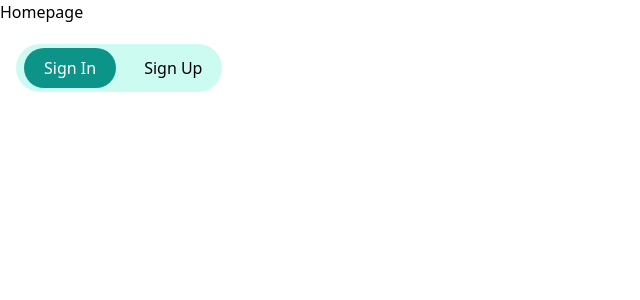
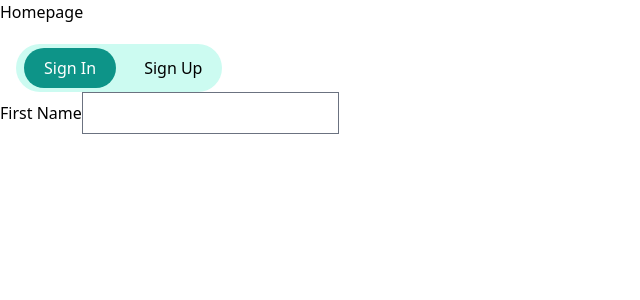
Before and after one commit to Sdqumar/vtu, a Next.js app: page / in a window 1280 px wide. Shown: the top 300 px of the page, without its empty margins (0-640 px from the left). Built offline with nearby package versions, Linux system fonts and the light colour scheme.

Commit message:
input component

```diff
--- a/components/Home/SignUp.tsx
+++ b/components/Home/SignUp.tsx
@@ -1,15 +1,45 @@
+import React, { useState } from "react";
+import { useForm } from "react-hook-form";
 import Button from "../global/Button";
-import { useState } from "react";
+import Input from "../global/input";
+
+type signup ={
+    firstName:string;
+    lastName:string;
+    email:string;
+    password:string;
+    phoneNumber:number;
+}
+
 const SignUp = () => {
-    const [active,setActive]=useState(false);
+    const [active, setActive] = useState(false);
+    const [loading, setLoading] = useState(false);
+
+    const {
+        handleSubmit,
+        register,
+        setValue,
+        getValues,
+        formState: { errors },
+      } = useForm<signup>();
 
     return (
-        <div className="">
-            <div className="mt-5 bg-primary-100 max-w-fit  py-1  flex justify-center rounded-3xl ml-4">
-                <Button title="Sign In" active={!active} onClick={()=>{setActive(false)}} />
-                <Button title="Sign Up" active={active} onClick={()=>{setActive(true)}}/>
-            </div>
-        </div>
+        <main className="">
+            <section className="mt-5 bg-primary-100 max-w-fit  py-1  flex justify-center rounded-3xl ml-4">
+                <Button title="Sign In" active={!active} onClick={() => { setActive(false) }} />
+                <Button title="Sign Up" active={active} onClick={() => { setActive(true) }} />
+            </section>
+
+            <section>
+                <div>
+                    <Input
+                     register={register}
+                     name="firstName"
+                     label="First Name"
+                     errors={errors}/>
+                </div>
+            </section>
+        </main>
     );
 };
 export default SignUp;
--- /dev/null
+++ b/components/global/error.tsx
@@ -0,0 +1,7 @@
+type errorProps = {
+    message: string;
+  };
+
+export default function Errror({ message }: errorProps) {
+    return <p className="text-red-600 mt-2">{message.toLowerCase()}</p>;
+  }
--- /dev/null
+++ b/components/global/input.tsx
@@ -0,0 +1,40 @@
+import { UseFormRegister } from "react-hook-form";
+import Errror from "./error";
+
+type signup ={
+    firstName:string;
+    lastName:string;
+    email:string;
+    password:string;
+    phoneNumber:number;
+}
+
+type inputProp ={
+    register:UseFormRegister<signup>;
+    name:"firstName" | "lastName" | "email" | "password" | "phoneNumber";
+    label:"First Name" | "Last Name" | "Email" | "Password" | "Phone Number";
+    required?:boolean;
+    errors:any;
+    type?:string;
+    containerStyle?:string;
+    style?:string;
+}
+
+export default function Input({ register, name, label, required = true, errors, type = 'text',containerStyle='', style = '', ...rest }:inputProp) {
+
+
+  return (
+    <div className={containerStyle}>
+      <label>{label}</label>
+      <input
+        {...register(name, { required: required })}
+        type={type}
+        {...rest}
+        className={`${style} ${errors[name] && "border-red-600"}`}
+
+      />
+      {errors[name] && <Errror message={`${label} is required`} />}
+    </div>
+
+  )
+}
--- a/package.json
+++ b/package.json
@@ -8,6 +8,7 @@
     "lint": "next lint"
   },
   "dependencies": {
+    "@tailwindcss/forms": "^0.4.0",
     "firebase-admin": "^10.0.1",
     "next": "12.0.8",
     "react": "17.0.2",
--- a/tailwind.config.js
+++ b/tailwind.config.js
@@ -13,5 +13,7 @@ module.exports = {
       }
     },
   },
-  plugins: [],
+  plugins: [
+    require('@tailwindcss/forms'),
+  ],
 }
```
Also changed, not shown: 1 other file (tests, documents, lock files or other folders).
